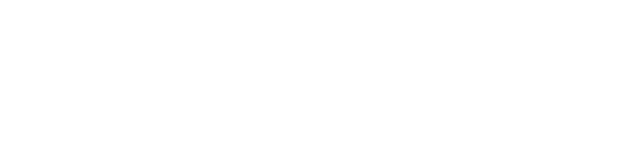
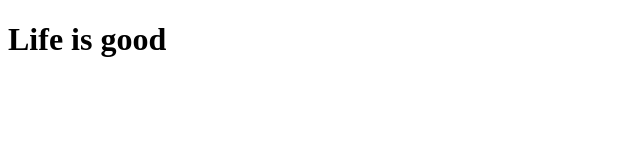
Before and after one commit to pattesting2021/hello, a plain HTML site: page index.html in a window 1280 px wide. Shown: the whole page, without its empty margins (0-640 px from the left). Drawn offline with Linux system fonts and the light colour scheme.

Commit message:
life is good

```diff
--- a/index.html
+++ b/index.html
@@ -7,6 +7,6 @@
     <title>Document</title>
 </head>
 <body>
-
+    <h1>Life is good</h1>
 </body>
 </html>
```
